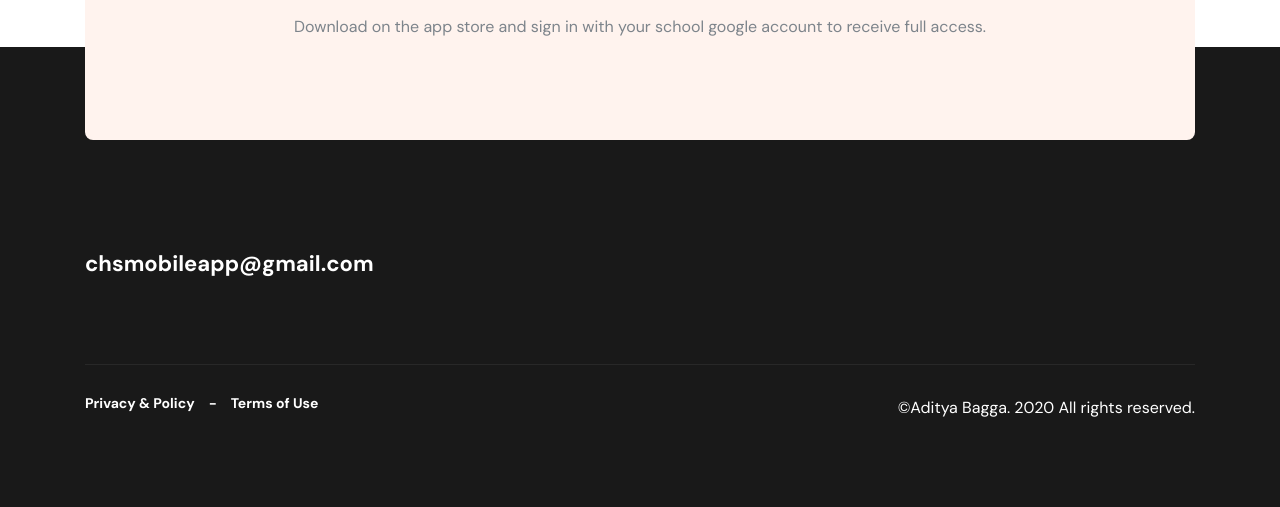
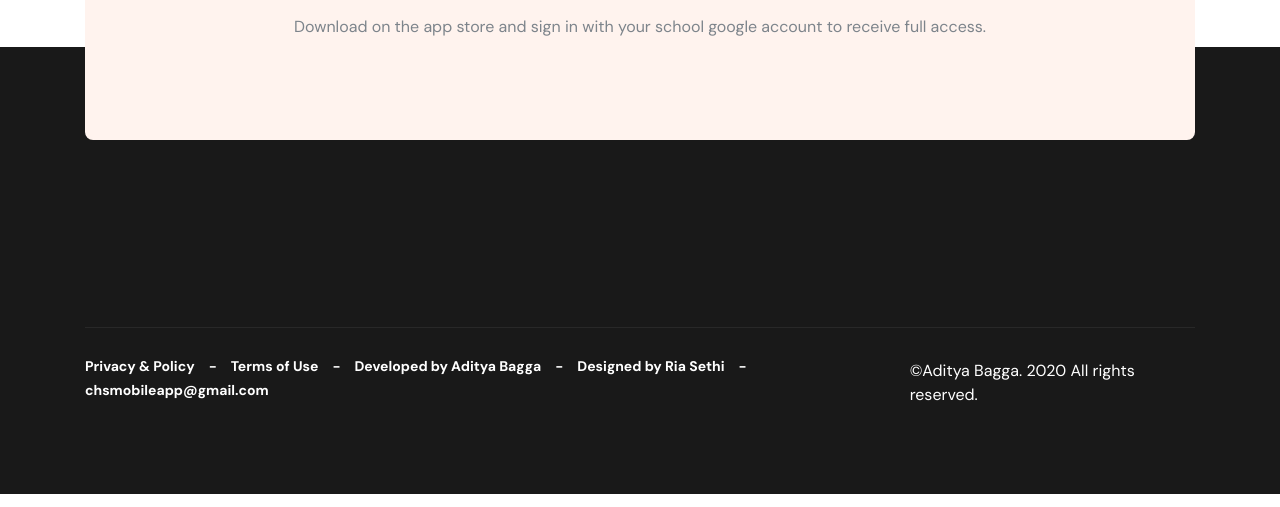
Before and after one commit to AdityaBagga/Cupertino-HS-App-Website, a website: page index.html in a window 1280 px wide. Shown: the part 4722-5229 px from the top of the page. Drawn offline with Linux system fonts and the light colour scheme.

```diff
--- a/index.html
+++ b/index.html
@@ -250,15 +250,27 @@
         <div class="container">
             <div class="row footer-widget-area">
                 <div class="col-md-3">
-                    <p class="contact-details">chsmobileapp@gmail.com</p>
+                    <!-- <p class="contact-details">chsmobileapp@gmail.com</p>
+                    <nav class="footer-nav">
+                        <a href="#!" class="nav-link">Developed by Aditya Bagga</a>
+                        <a href="#!" class="nav-link">Designed by Ria Sethi</a>
+                        <a href="#!" class="nav-link">ios App</a>
+                        <a href="#!" class="nav-link">Blog</a>
+                        <a href="#!" class="nav-link">Partners</a>
+                        <a href="#!" class="nav-link">Careers</a>
+                    </nav> -->
                 </div>
             </div>
             <div class="footer-bottom-content">
                 <nav class="nav footer-bottom-nav">
                     <a href="#!">Privacy & Policy</a>
                     <a href="#!">Terms of Use</a>
+                    <a>Developed by Aditya Bagga</a>
+                    <a>Designed by Ria Sethi</a>
+                    <a href="#!">chsmobileapp@gmail.com</a>
+
                 </nav>
-                <p class="mb-0">©Aditya Bagga. 2020 <a href="https://www.bootstrapdash.com" target="_blank" rel="noopener noreferrer" class="text-reset"></a>All rights reserved.</p>
+                <p class="mb-0">©Aditya Bagga. 2020 <a href="#" target="_blank" rel="noopener noreferrer" class="text-reset"></a>All rights reserved.</p>
             </div>
         </div>
     </footer>
```
